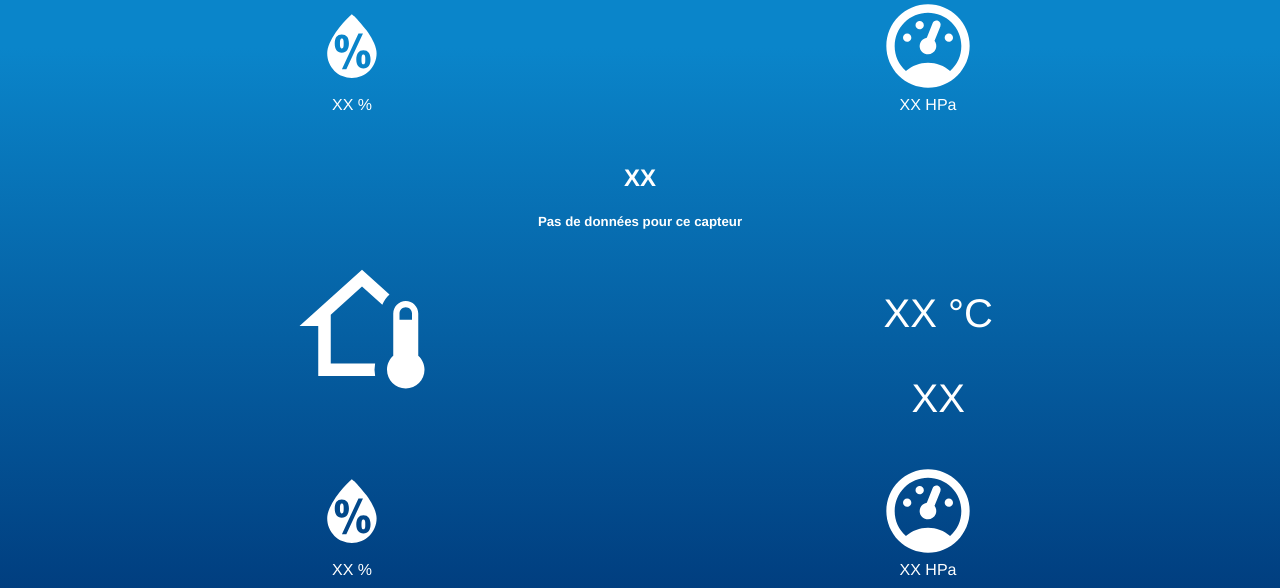
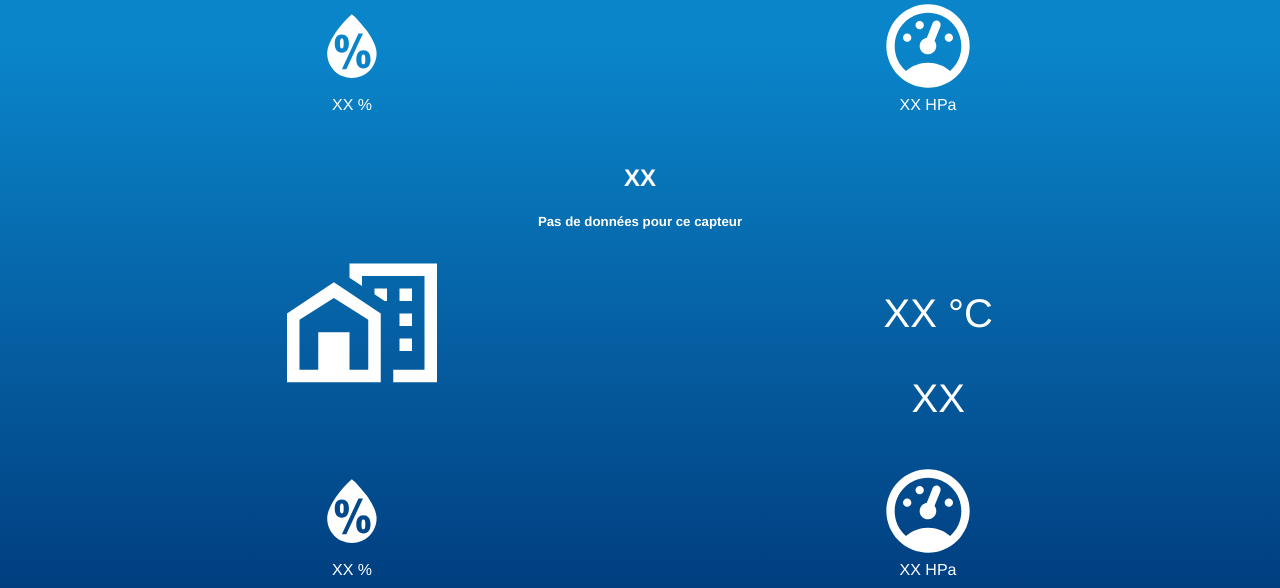
Before and after one commit to florianbelkadi/StationMeteo, a PHP site: page / in a window 1280 px wide. Shown: the part 340-928 px from the top of the page. Run offline with PHP 8.4, Linux system fonts and the light colour scheme; data that the repository does not hold is empty.

Commit message:
Icone ville

```diff
--- a/app/htmlData.php
+++ b/app/htmlData.php
@@ -1,5 +1,5 @@
 <?php
-// Cette fonction met en forme les données extraite pour l'afficher dans un tableau html
+// Cette fonction met en forme les données extraite de la bdd pour l'afficher dans un tableau html
 function htmlData($donnee,$details)
 {
     $date = $details==1?$donnee['DateDonnee']:substr($donnee['DateDonnee'],0,10);
--- a/index.php
+++ b/index.php
@@ -51,8 +51,8 @@
         <?php echo isset($donneesApi->dt)?$dateApi:"Pas de données pour ce capteur";?>
     </h5>
     <div class="boxSecondaire">
-        <div class="maisonIcon"></div>
-        <div class="temperature">
+        <div class="villeIcon"></div>
+        <div class="temperature ">
         <p><?php echo  isset($donneesApi->main->temp)? $donneesApi->main->temp: "XX";?> °C </p>
             <p><?php echo  isset($donneesApi->weather[0]->description)? $donneesApi->weather[0]->description: "XX";?> </p>
             </div>
--- a/style.css
+++ b/style.css
@@ -88,6 +88,13 @@ header{
 
 .maisonIcon{
     background-image: url(img/Maison.svg);
+    background-repeat: no-repeat;
+    background-size: cover;
+    height: 150px;
+    width: 150px;
+}
+.villeIcon{
+    background-image: url(img/ville.svg);
     background-repeat: no-repeat;
     background-size: cover;
     height: 150px;
```
Also changed, not shown: img/ville.svg (added).
